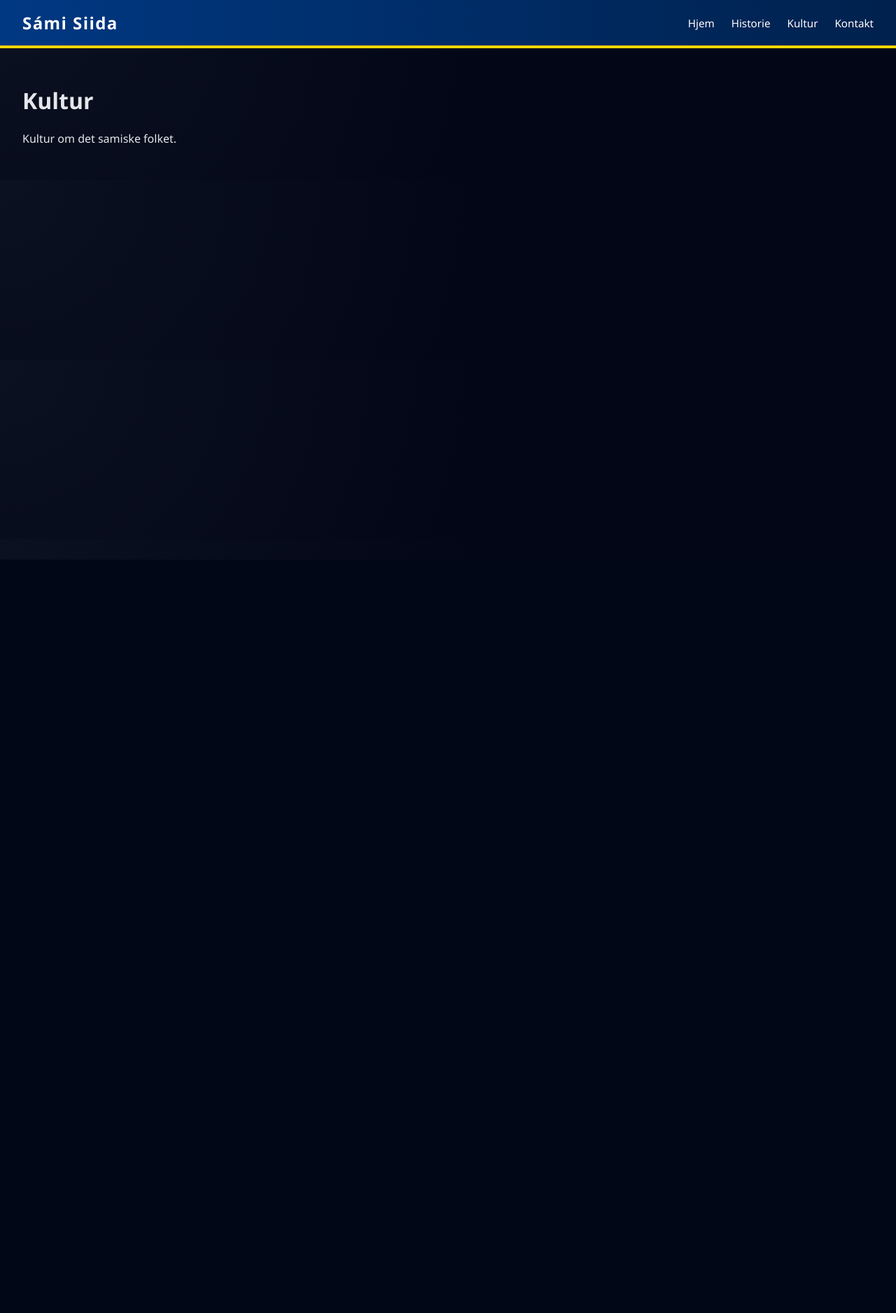
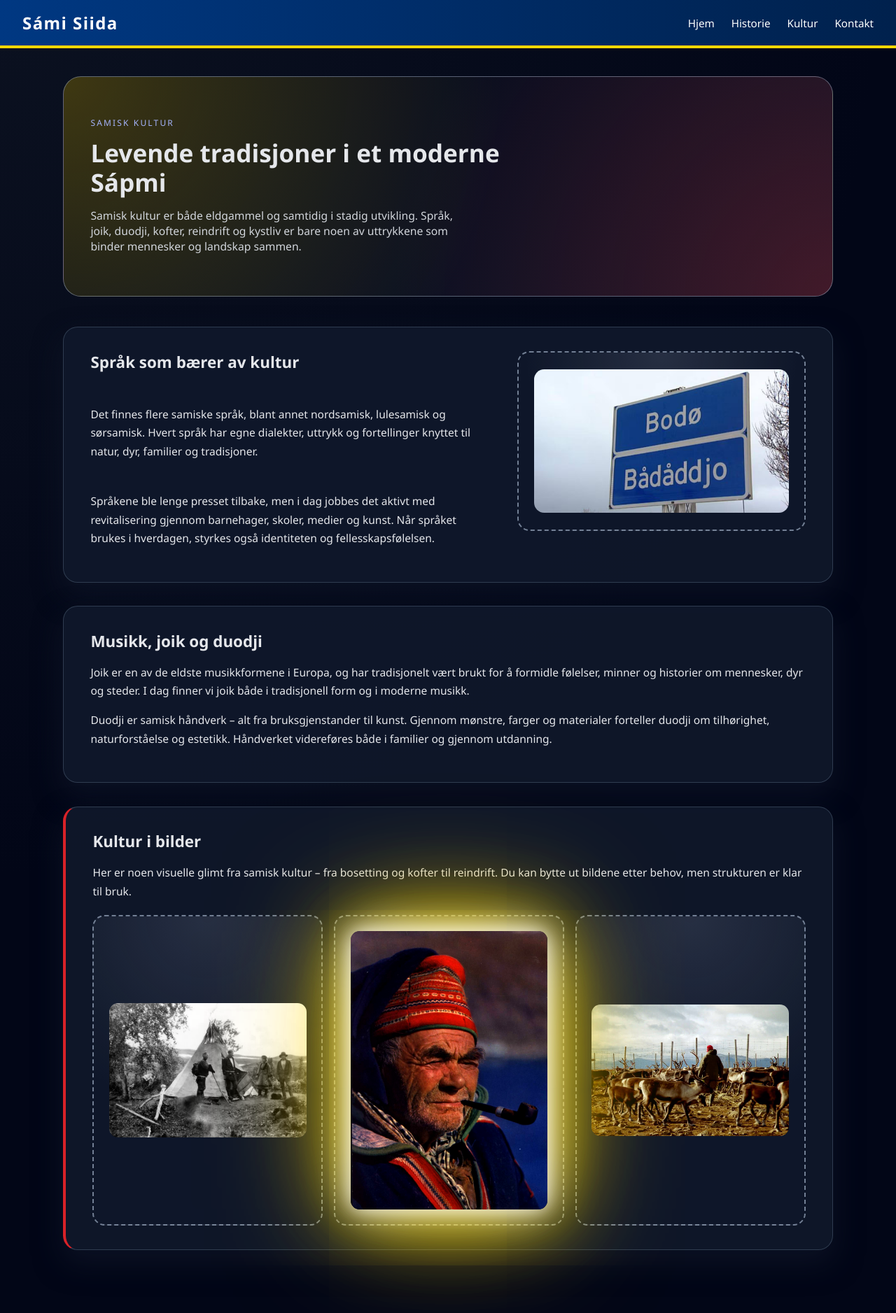
Before and after one commit to EbbGithub08/Samisk-oppgave, a Flask app: page /kultur in a window 1280 px wide. Shown: the whole page at 70% size. Before the commit the page ends 205 px from the top, so only its background shows below. Run offline with Flask 3, Linux system fonts and the light colour scheme.

Commit message:
kultur side nicenice frfr ++

```diff
--- a/static/style.css
+++ b/static/style.css
@@ -193,6 +193,16 @@ body {
     margin-top: 1.3rem;
 }
 
+/* Guddommelig glød på midterste bilde i kultur-sidens bildegalleri */
+.kultur-gallery .image-grid .image-placeholder.small:nth-child(2) img {
+    box-shadow:
+        0 0 28px rgba(244, 244, 245, 0.9),
+        0 0 70px rgba(250, 250, 250, 0.8),
+        0 0 130px rgba(250, 204, 21, 0.95),
+        0 0 190px rgba(250, 204, 21, 0.8);
+    filter: saturate(1.25) contrast(1.08);
+}
+
 /* TIDSLINJE */
 
 .timeline-section {
--- a/templates/base.html
+++ b/templates/base.html
@@ -5,6 +5,7 @@
     <meta name="viewport" content="width=device-width, initial-scale=1, shrink-to-fit=no">
     <title>{% block title %}Sámi Web{% endblock %}</title>
     <link rel="stylesheet" href="{{ url_for('static', filename='style.css') }}">
+    <link rel="icon" type="image/png" href="{{ url_for('static', filename='img/flagg.png') }}">
 </head>
 <body>
     <div id="page-loader" class="page-loader">
--- a/templates/kultur.html
+++ b/templates/kultur.html
@@ -1,10 +1,85 @@
 {% extends "base.html" %}
 
-{% block title %}Kultur{% endblock %}
+{% block title %}Kultur - Sámi Siida{% endblock %}
 
 {% block content %}
-<main style="padding: 2rem;">
-    <h1>Kultur</h1>
-    <p>Kultur om det samiske folket.</p>
+<main class="page-wrapper">
+    <!-- HERO / INTRO -->
+    <section class="hero-section hero-historie">
+        <div class="hero-inner">
+            <p class="hero-kicker">Samisk kultur</p>
+            <h1>Levende tradisjoner i et moderne Sápmi</h1>
+            <p class="hero-lead">
+                Samisk kultur er både eldgammel og samtidig i stadig utvikling. Språk, joik, duodji,
+                kofter, reindrift og kystliv er bare noen av uttrykkene som binder mennesker og
+                landskap sammen.
+            </p>
+        </div>
+    </section>
+
+    <!-- DEL 1: SPRÅK OG IDENTITET -->
+    <section class="content-section two-column">
+        <div class="text-column">
+            <h2>Språk som bærer av kultur</h2>
+            <p>
+                Det finnes flere samiske språk, blant annet nordsamisk, lulesamisk og sørsamisk.
+                Hvert språk har egne dialekter, uttrykk og fortellinger knyttet til natur, dyr,
+                familier og tradisjoner.
+            </p>
+            <p>
+                Språkene ble lenge presset tilbake, men i dag jobbes det aktivt med revitalisering
+                gjennom barnehager, skoler, medier og kunst. Når språket brukes i hverdagen, styrkes
+                også identiteten og fellesskapsfølelsen.
+            </p>
+        </div>
+        <div class="image-column">
+            <div class="image-placeholder">
+                <img src="{{ url_for('static', filename='img/samisk-på-skilt.avif') }}"
+                     alt="Veiskilt i Norge med samisk og norsk tekst"
+                     style="max-width: 100%; max-height: 100%; border-radius: 0.9rem; object-fit: cover;">
+            </div>
+        </div>
+    </section>
+
+    <!-- DEL 2: MUSIKK, JOIK OG DUODJI -->
+    <section class="content-section">
+        <h2>Musikk, joik og duodji</h2>
+        <p>
+            Joik er en av de eldste musikkformene i Europa, og har tradisjonelt vært brukt for å
+            formidle følelser, minner og historier om mennesker, dyr og steder. I dag finner vi
+            joik både i tradisjonell form og i moderne musikk.
+        </p>
+        <p>
+            Duodji er samisk håndverk – alt fra bruksgjenstander til kunst. Gjennom mønstre,
+            farger og materialer forteller duodji om tilhørighet, naturforståelse og estetikk.
+            Håndverket videreføres både i familier og gjennom utdanning.
+        </p>
+    </section>
+
+    <!-- DEL 3: KOFTER, LANDSKAP OG HVERDAGSLIV I BILDER -->
+    <section class="content-section image-band kultur-gallery">
+        <h2>Kultur i bilder</h2>
+        <p>
+            Her er noen visuelle glimt fra samisk kultur – fra bosetting og kofter til reindrift.
+            Du kan bytte ut bildene etter behov, men strukturen er klar til bruk.
+        </p>
+        <div class="image-grid">
+            <div class="image-placeholder small">
+                <img src="{{ url_for('static', filename='img/samisk-bosetning.webp') }}"
+                     alt="Samisk bosetning i landskapet"
+                     style="max-width: 100%; max-height: 100%; border-radius: 0.8rem; object-fit: cover;">
+            </div>
+            <div class="image-placeholder small">
+                <img src="{{ url_for('static', filename='img/chad.webp') }}"
+                     alt="Detaljer fra en samisk kofte i tradisjonelle farger"
+                     style="max-width: 100%; max-height: 100%; border-radius: 0.8rem; object-fit: cover;">
+            </div>
+            <div class="image-placeholder small">
+                <img src="{{ url_for('static', filename='img/reindrift-samisk.jpg') }}"
+                     alt="Reindrift som en viktig del av samisk kultur"
+                     style="max-width: 100%; max-height: 100%; border-radius: 0.8rem; object-fit: cover;">
+            </div>
+        </div>
+    </section>
 </main>
 {% endblock %}
```
Also changed, not shown: static/img/chad.webp (added), static/img/flagg.png (added), static/img/samisk-på-skilt.avif (added).
